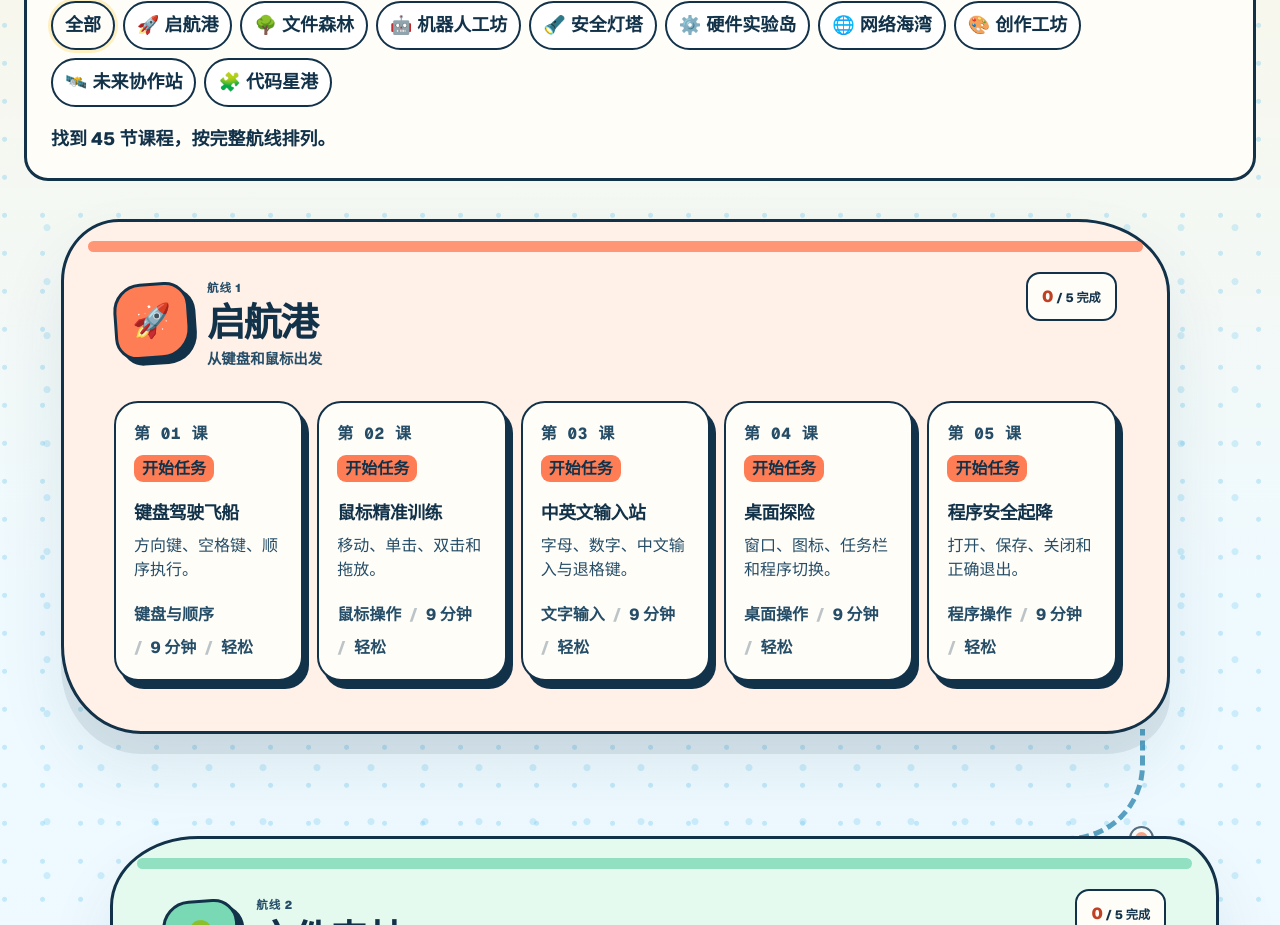
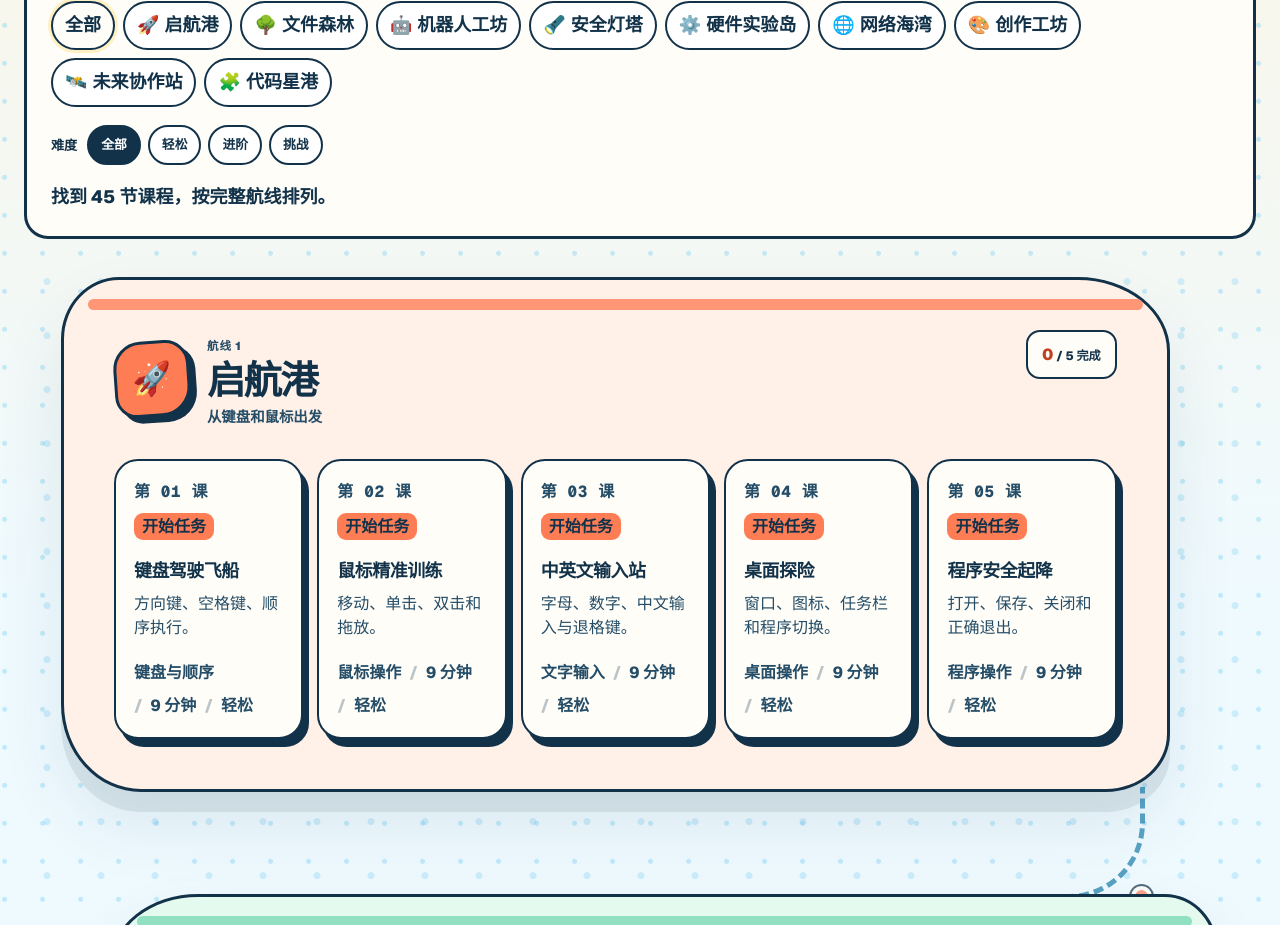
Before and after one commit to oldshipmaster/computer-study, a Next.js app: page / in a window 1280 px wide. Shown: the part 7120-8045 px from the top of the page. Built offline with nearby package versions, Linux system fonts and the light colour scheme.

Commit message:
feat: filter course compass by difficulty

```diff
--- a/app/globals.css
+++ b/app/globals.css
@@ -1170,6 +1170,10 @@ input {
 .section-jump-nav { display: flex; align-items: center; justify-content: center; gap: 4px; min-width: 0; }
 .section-jump-nav a { min-height: 38px; padding: 9px 10px; border-radius: 999px; color: inherit; font-size: .78rem; font-weight: 850; text-decoration: none; white-space: nowrap; }
 .section-jump-nav a:hover, .section-jump-nav a:focus-visible { background: rgb(255 255 255 / 70%); }
+.course-compass-difficulty { display: flex; align-items: center; flex-wrap: wrap; gap: 7px; }
+.course-compass-difficulty > span { margin-right: 3px; font-size: .82rem; font-weight: 850; }
+.course-compass-difficulty button { min-height: 40px; padding: 0 12px; border: 2px solid var(--deep-sea); border-radius: 999px; background: white; color: inherit; font: inherit; font-size: .8rem; font-weight: 850; }
+.course-compass-difficulty button[aria-pressed="true"] { background: var(--deep-sea); color: white; }
 @media (max-width: 900px) { .site-header { flex-wrap: wrap; } .section-jump-nav { order: 3; width: 100%; overflow-x: auto; justify-content: flex-start; padding-bottom: 3px; scrollbar-width: thin; } }
 .computer-dictionary { padding: 58px max(20px, calc((100vw - 1120px) / 2)); background: #fff8df; color: var(--ink); }
 .dictionary-heading { display: flex; align-items: end; justify-content: space-between; gap: 24px; }
--- a/components/IslandMap.tsx
+++ b/components/IslandMap.tsx
@@ -90,10 +90,11 @@ export function IslandMap({
 }: IslandMapProps) {
   const [courseQuery, setCourseQuery] = useState("");
   const [selectedIslandId, setSelectedIslandId] = useState("all");
+  const [selectedDifficulty, setSelectedDifficulty] = useState<Course["difficulty"] | "all">("all");
   const mission = getMapMission(completedCourseIds, resume);
   const currentCourse = mission.course;
   const resuming = Boolean(resume && currentCourse?.id === resume.courseId);
-  const visibleCourseIds = new Set(filterCourses(COURSES, { islandId: selectedIslandId, query: courseQuery }).map((course) => course.id));
+  const visibleCourseIds = new Set(filterCourses(COURSES, { islandId: selectedIslandId, query: courseQuery, difficulty: selectedDifficulty }).map((course) => course.id));
 
   return (
     <main className="island-app-shell">
@@ -206,7 +207,11 @@ export function IslandMap({
             <button aria-pressed={selectedIslandId === "all"} onClick={() => setSelectedIslandId("all")} type="button">全部</button>
             {ISLANDS.map((island) => <button aria-pressed={selectedIslandId === island.id} key={island.id} onClick={() => setSelectedIslandId(island.id)} type="button"><span aria-hidden="true">{island.icon}</span>{island.name}</button>)}
           </div>
-          <p role="status">找到 {visibleCourseIds.size} 节课程{courseQuery || selectedIslandId !== "all" ? "，下面只显示匹配结果" : "，按完整航线排列"}。</p>
+          <div className="course-compass-difficulty" aria-label="按难度筛选">
+            <span>难度</span>
+            {(["all", 1, 2, 3] as const).map((difficulty) => <button aria-pressed={selectedDifficulty === difficulty} key={difficulty} onClick={() => setSelectedDifficulty(difficulty)} type="button">{difficulty === "all" ? "全部" : DIFFICULTY_LABELS[difficulty]}</button>)}
+          </div>
+          <p role="status">找到 {visibleCourseIds.size} 节课程{courseQuery || selectedIslandId !== "all" || selectedDifficulty !== "all" ? "，下面只显示匹配结果" : "，按完整航线排列"}。</p>
         </div>
 
         {visibleCourseIds.size === 0 ? (
@@ -214,7 +219,7 @@ export function IslandMap({
             <span aria-hidden="true">🧭</span>
             <h3>罗盘暂时没找到这门课</h3>
             <p>试试“文件”“循环”“安全”“AI”，或者清除筛选查看完整航线。</p>
-            <button className="primary-action" onClick={() => { setCourseQuery(""); setSelectedIslandId("all"); }} type="button">清除筛选，显示 {CURRICULUM_FACTS.courseCount} 课</button>
+            <button className="primary-action" onClick={() => { setCourseQuery(""); setSelectedIslandId("all"); setSelectedDifficulty("all"); }} type="button">清除筛选，显示 {CURRICULUM_FACTS.courseCount} 课</button>
           </div>
         ) : <div className="map-route">
           {ISLANDS.map((island, islandIndex) => {
--- a/lib/course-filter.ts
+++ b/lib/course-filter.ts
@@ -1,10 +1,11 @@
 import type { Course } from "./course-data.ts";
 
-export interface CourseFilter { islandId: string; query: string; }
+export interface CourseFilter { islandId: string; query: string; difficulty?: "all" | Course["difficulty"]; }
 export function filterCourses(courses: readonly Course[], filter: CourseFilter): Course[] {
   const query = filter.query.trim().toLocaleLowerCase("zh-CN");
   return courses.filter((course) => {
     if (filter.islandId !== "all" && course.islandId !== filter.islandId) return false;
+    if (filter.difficulty && filter.difficulty !== "all" && course.difficulty !== filter.difficulty) return false;
     if (!query) return true;
     return [course.title, course.summary, course.skill].some((value) => value.toLocaleLowerCase("zh-CN").includes(query));
   });
```
Also changed, not shown: 2 other files (tests, documents, lock files or other folders).
